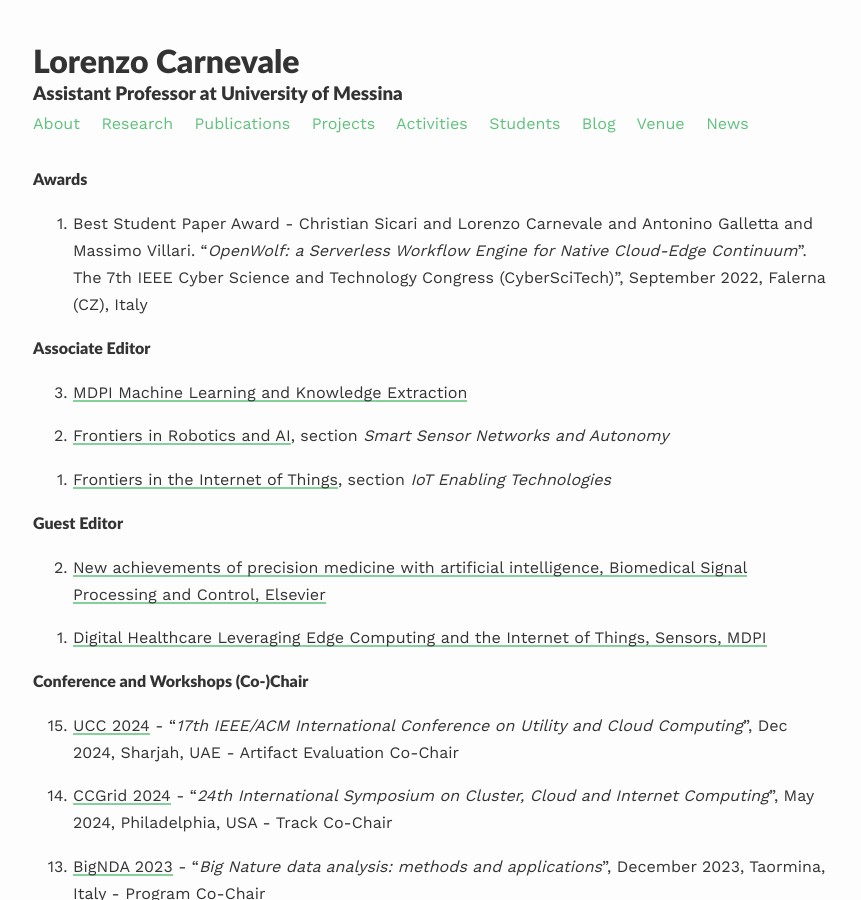
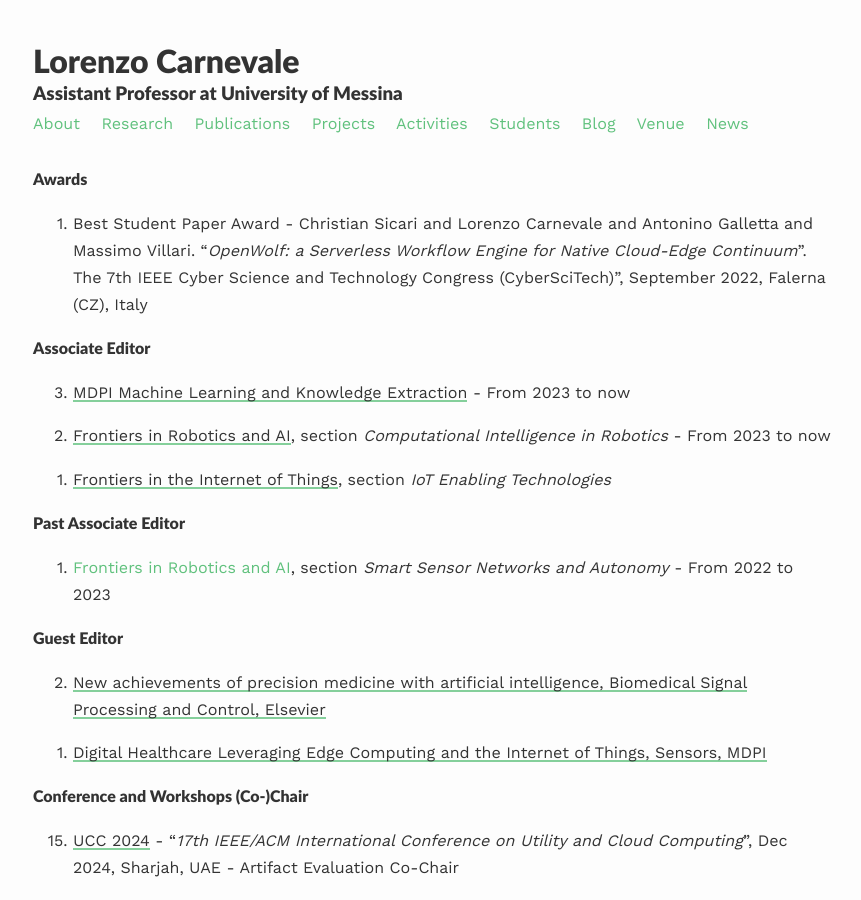
Before and after one commit to lcarnevale/lcarnevale.github.io, a Jekyll site: the page built from _pages/activities.md, in a window 1280 px wide and 900 px high. Shown: the whole window, without its empty margins (207-1068 px from the left). Built offline with Jekyll 4.4.1, drawn with Linux system fonts in a browser that asks for light colours; some web fonts are replaced.

Commit message:
Add Computational Intelligence in Robotics participation and fix organization

```diff
--- a/_pages/activities.md
+++ b/_pages/activities.md
@@ -10,11 +10,15 @@ published: true
 {: reversed="reversed"}
 
 #### Associate Editor
-0. [MDPI Machine Learning and Knowledge Extraction](https://www.mdpi.com/journal/make)
+0. [MDPI Machine Learning and Knowledge Extraction](https://www.mdpi.com/journal/make) - From 2023 to now
 
-0. [Frontiers in Robotics and AI](https://www.frontiersin.org/journals/robotics-and-ai/sections/smart-sensor-networks-and-autonomy), section <i>Smart Sensor Networks and Autonomy</i>
+0. [Frontiers in Robotics and AI](https://www.frontiersin.org/journals/robotics-and-ai/sections/computational-intelligence-in-robotics), section <i>Computational Intelligence in Robotics</i> - From 2023 to now
 
 0. [Frontiers in the Internet of Things](https://www.frontiersin.org/journals/the-internet-of-things/sections/iot-enabling-technologies), section <i>IoT Enabling Technologies</i>
+{: reversed="reversed"}
+
+#### Past Associate Editor
+0. [Frontiers in Robotics and AI](https://www.frontiersin.org/journals/robotics-and-ai/sections/smart-sensor-networks-and-autonomy), section <i>Smart Sensor Networks and Autonomy</i> - From 2022 to 2023
 {: reversed="reversed"}
 
 #### Guest Editor
```
